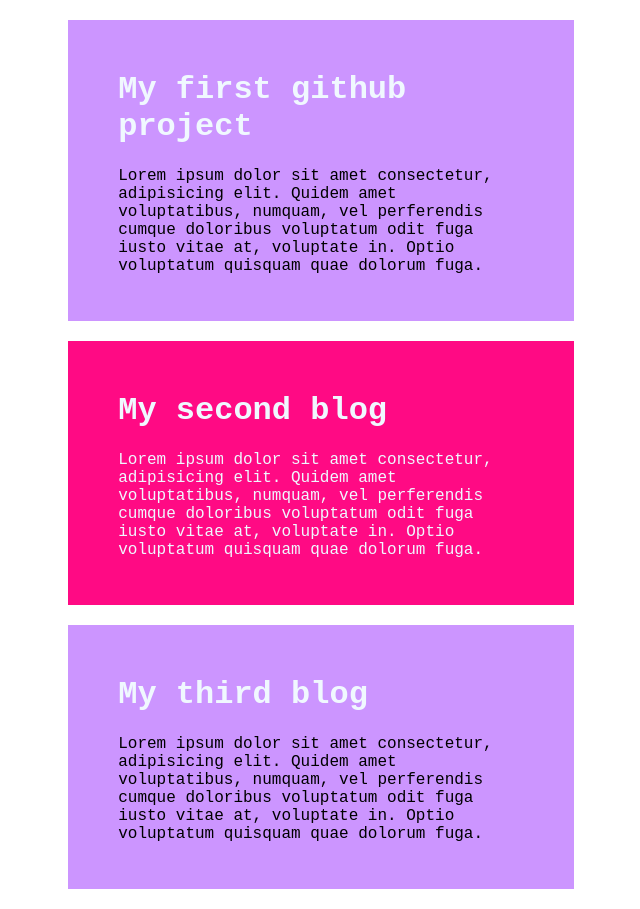
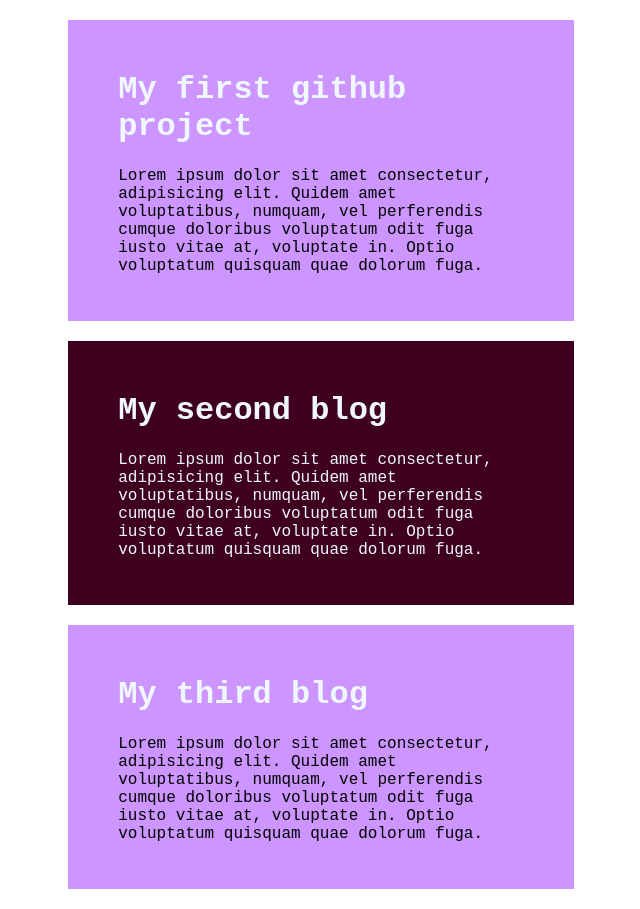
Before and after one commit to Ashraful-Hasib/my-first-github-repo, a plain HTML site: page index.html in a window 1280 px wide. Shown: the whole page, without its empty margins (319-959 px from the left). Drawn offline with Linux system fonts and the light colour scheme.

Commit message:
color change

```diff
--- a/styles/blog.css
+++ b/styles/blog.css
@@ -1,5 +1,5 @@
 div{ margin: 20px 30%; padding: 30px 50px 30px; background-color: rgb(204, 149, 255); font-family: 'Courier New', Courier, monospace;
 } .headers{ color: aliceblue;}
 div{display: block inline;}
-.second{ background-color: rgb(255, 10, 132);}
+.second{ background-color: rgb(63, 0, 31);}
 .secondpara{ color: aliceblue;}
```
